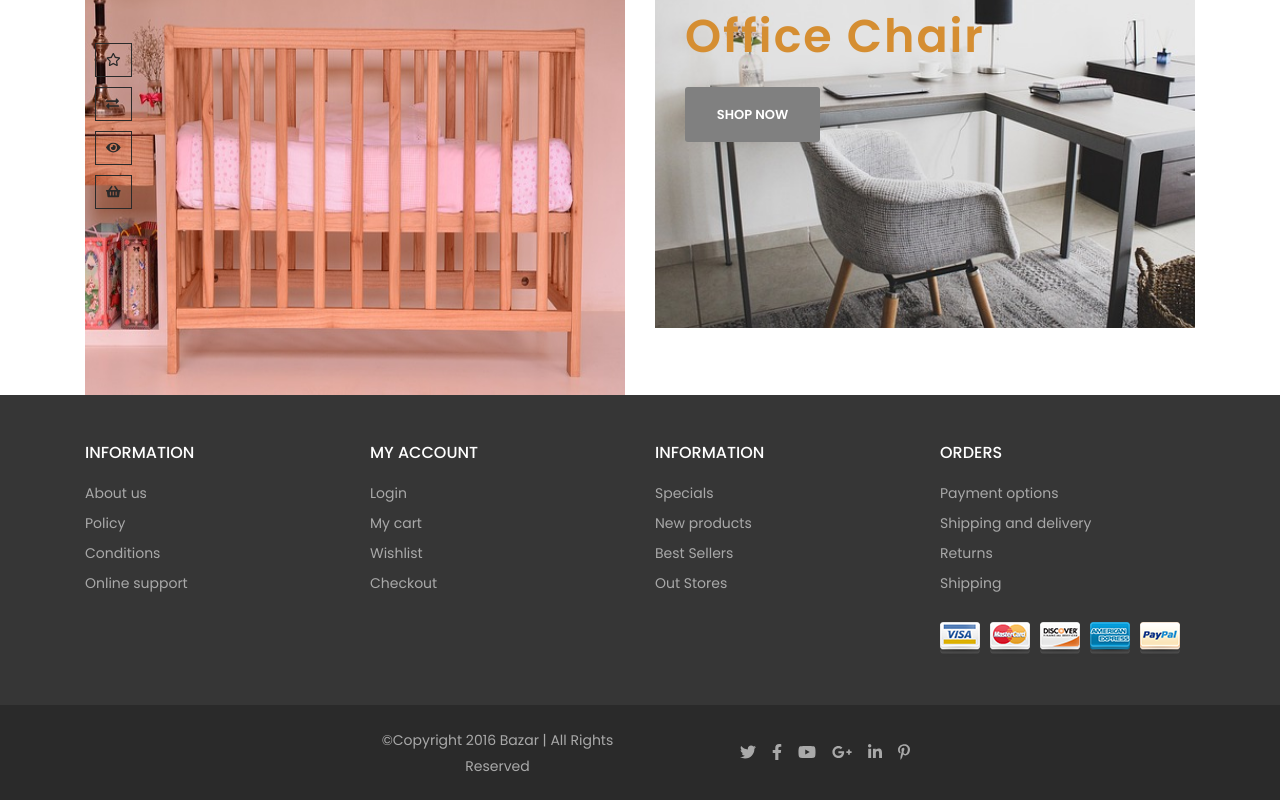
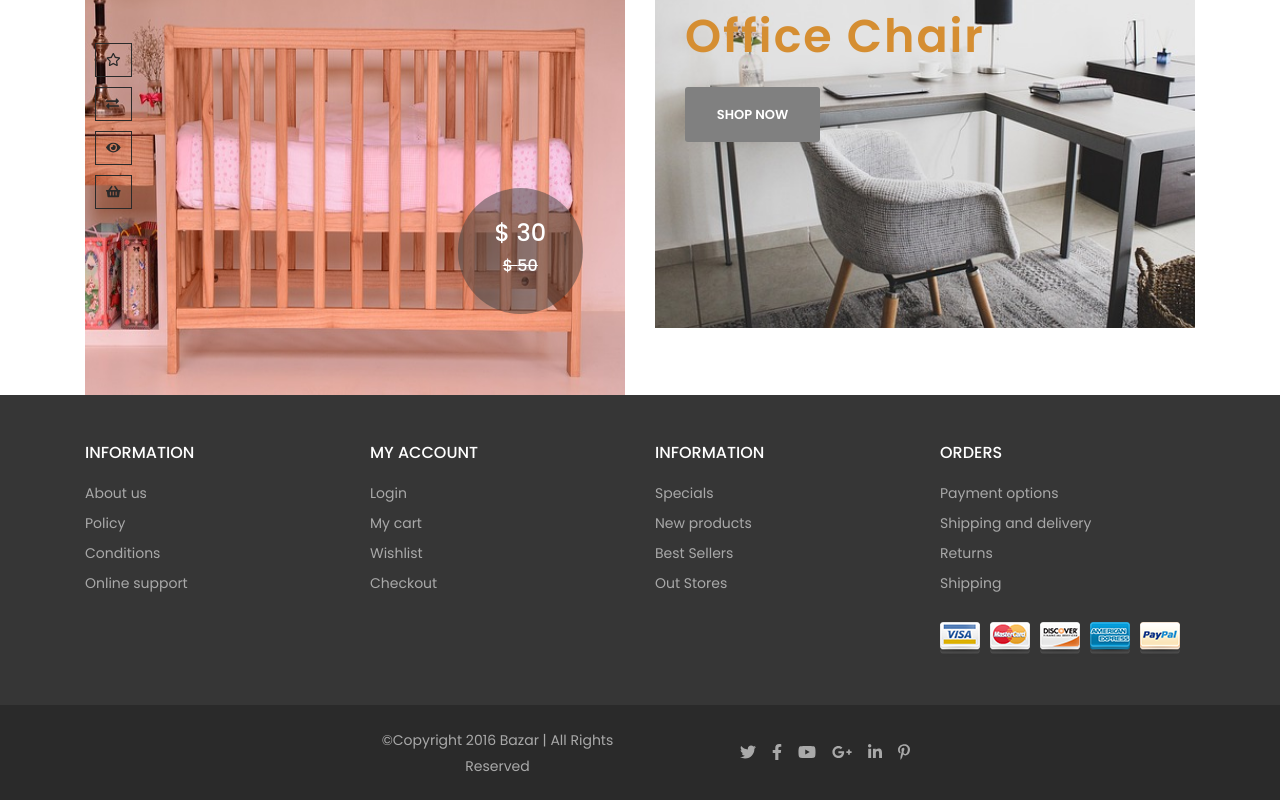
Before and after one commit to matwjablonski/wdp-2312-01, a React (Create React App) app: page / in a window 1280 px wide. Shown: the part 2145-2945 px from the top of the page. Built offline with nearby package versions, Linux system fonts and the light colour scheme.

Commit message:
Create circle component with Prices

```diff
--- a/src/components/common/GalleryBox/GalleryBox.js
+++ b/src/components/common/GalleryBox/GalleryBox.js
@@ -6,6 +6,7 @@ import styles from './GalleryBox.module.scss';
 import GalleryNav from '../GalleryBox/GalleryNav/GalleryNav';
 import ActionButtons from './ActionButtons/ActionButtons';
 import Image from './Image/Image';
+import Prices from './Prices/Prices';
 
 const GalleryBox = () => {
   const [activeTag, setActiveTag] = useState(TAGS.FEATURED);
@@ -22,6 +23,7 @@ const GalleryBox = () => {
       <GalleryNav activeTag={activeTag} setActiveTag={setActiveTag} />
       <ActionButtons />
       <Image id={activeElement.id} />
+      <Prices price={activeElement.price} oldPrice={activeElement.oldPrice} />
     </div>
   );
 };
--- a/src/components/common/GalleryBox/GalleryNav/GalleryNav.module.scss
+++ b/src/components/common/GalleryBox/GalleryNav/GalleryNav.module.scss
@@ -38,3 +38,5 @@
     }
 
 }
+
+//dodac style dla active!!!!!!
--- /dev/null
+++ b/src/components/common/GalleryBox/Prices/Prices.js
@@ -0,0 +1,18 @@
+import React from 'react';
+import PropTypes from 'prop-types';
+import styles from './Prices.module.scss';
+
+const Prices = ({ price, oldPrice }) => {
+  return (
+    <div className={styles.pricesCircle}>
+      <h4>$ {price}</h4>
+      {oldPrice && <h6 className={styles.oldPrice}>$ {oldPrice}</h6>}
+    </div>
+  );
+};
+
+Prices.propTypes = {
+  price: PropTypes.number,
+  oldPrice: PropTypes.number,
+};
+export default Prices;
--- /dev/null
+++ b/src/components/common/GalleryBox/Prices/Prices.module.scss
@@ -0,0 +1,22 @@
+@import "../../../../styles/settings.scss";
+
+
+.pricesCircle {
+    position: absolute;
+    top: 60%;
+    right: 10%;
+    display: flex;
+    flex-direction: column;
+    justify-content: center;
+    align-items: center;
+    width: 22%;
+    aspect-ratio: 1 / 1;
+    border-radius: 50%;
+    background: rgba($promoted-time-counter-background, 0.5);
+    color: $promoted-time-counter-text-color;
+    margin-bottom: 2%;
+
+    .oldPrice{
+        text-decoration: line-through;
+    }
+}
```
